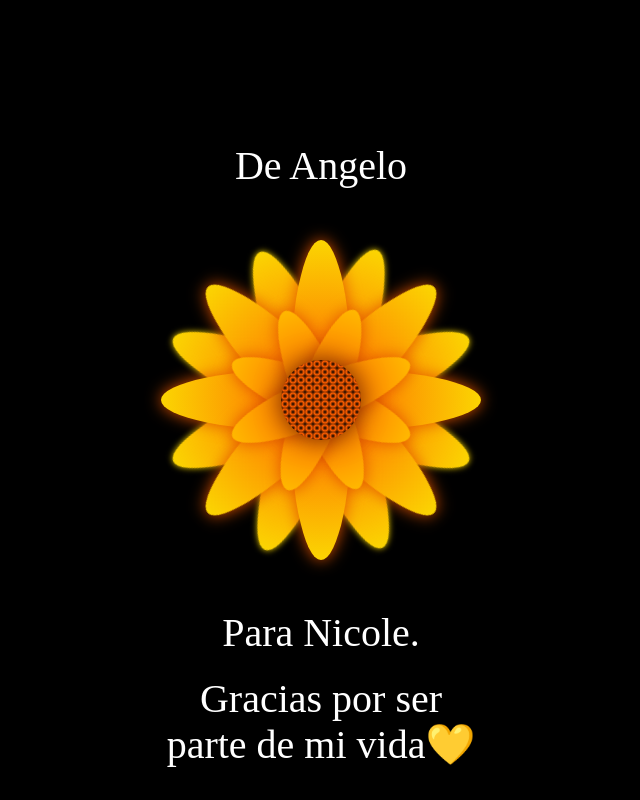
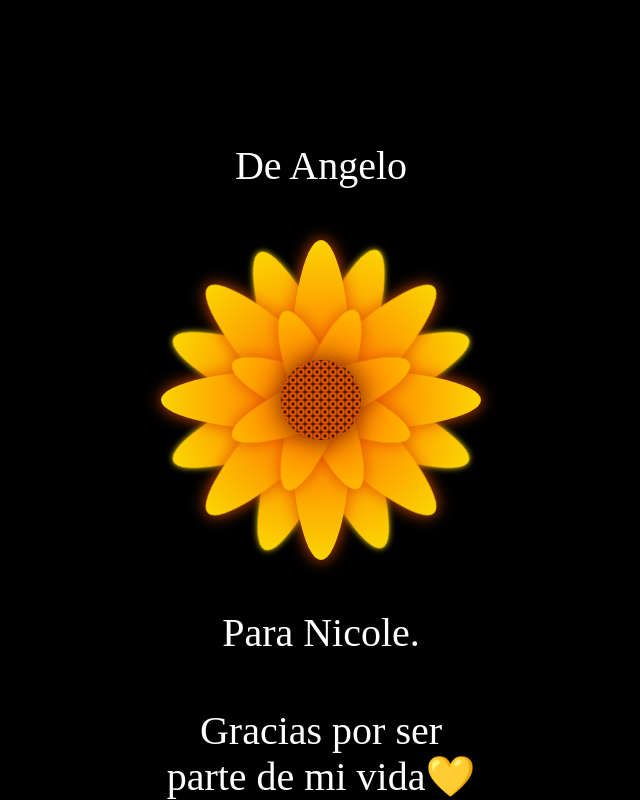
Before and after one commit to LordVilla01/fapn, a plain HTML site: page docs/index.html in a window 1280 px wide. Shown: the whole page, without its empty margins (319-959 px from the left). Drawn offline with Linux system fonts and the light colour scheme.

Commit message:
Actualizar style.css

```diff
--- a/docs/style.css
+++ b/docs/style.css
@@ -40,7 +40,7 @@ body {
     bottom: -60px; /* Ajusta la posición vertical del texto debajo de la flor */
 }
 .text-message {
-    bottom: -130px; /* Ajusta la posición vertical del texto debajo de la flor */
+    bottom: -150px; /* Ajusta la posición vertical del texto debajo de la flor */
 }
 @keyframes pulsate {
   0% {
```
